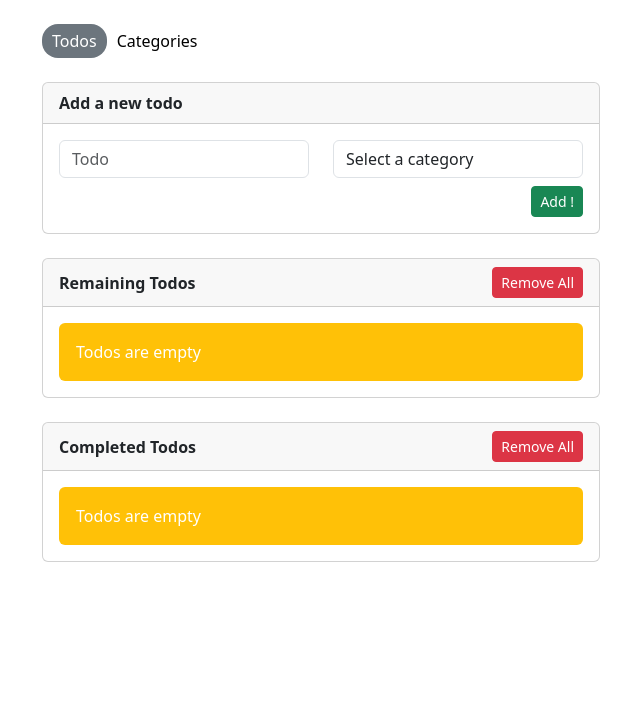
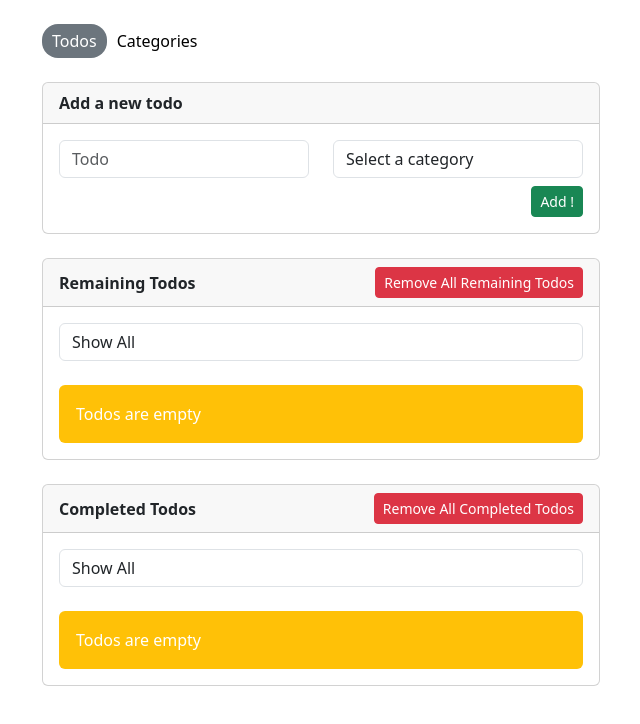
Before and after one commit to gurkanatik/todo-app-react-js, a React (Vite) app in the folder 0-todo/: page / in a window 1280 px wide. Shown: the top 724 px of the page, without its empty margins (319-959 px from the left). Built offline with nearby package versions, Linux system fonts and the light colour scheme.

Commit message:
todo filter by category

```diff
--- a/0-todo/src/App.jsx
+++ b/0-todo/src/App.jsx
@@ -10,6 +10,10 @@ function App() {
     const [alertMessage, setAlertMessage] = useState('')
     const [categories, setCategories] = useState(['Work', 'Home', 'School'])
     const [todos, setTodos] = useState([])
+
+    useEffect(() => {
+        console.log(todos)
+    }, [todos])
 
     return (
         <>
--- a/0-todo/src/components/todos/Todos.jsx
+++ b/0-todo/src/components/todos/Todos.jsx
@@ -1,4 +1,4 @@
-import {useEffect} from "react";
+import {useEffect, useState} from "react";
 
 function TodoItem({todo, category, removeTodo, changeStatus}) {
     let classes = 'list-group-item d-flex align-items-center justify-content-between'
@@ -7,7 +7,9 @@ function TodoItem({todo, category, removeTodo, changeStatus}) {
     return (
         <li className={classes}>
             <div>
-                <input className="me-2" type="checkbox" checked={todo.status} onChange={() => {changeStatus(todo.id)}}/>
+                <input className="me-2" type="checkbox" checked={todo.status} onChange={() => {
+                    changeStatus(todo.id)
+                }}/>
                 <span className="me-2">{todo.todo}</span>
                 <span className="badge bg-primary">{category}</span>
             </div>
@@ -19,7 +21,14 @@ function TodoItem({todo, category, removeTodo, changeStatus}) {
 }
 
 export default function ({caption, status, todos, categories, setTodos}) {
-    const thisComponentTodos = todos.filter((todoItem) => todoItem.status === status)
+    const [categoryId, setCategoryId] = useState('all')
+    const thisComponentTodos = todos.filter((todoItem) => {
+        if(categoryId === 'all') {
+            return todoItem.status === status
+        }
+
+        return todoItem.status === status && todoItem.categoryId === categoryId
+    })
 
     function removeTodo(todo) {
         setTodos(todos.filter((item) => item !== todo))
@@ -36,6 +45,13 @@ export default function ({caption, status, todos, categories, setTodos}) {
         setTodos(newTodos)
     }
 
+    function filterTodos() {
+        if (categoryId === 'all') {
+            return thisComponentTodos
+        }
+        return thisComponentTodos.filter((todoItem) => todoItem.categoryId === categoryId)
+    }
+
     return (
         <>
             <div className="card mb-4">
@@ -43,11 +59,18 @@ export default function ({caption, status, todos, categories, setTodos}) {
                     <span className="fw-bold">{caption}</span>
                     <button className="btn btn-sm btn-danger" onClick={() => {
                         removeAll()
-                    }}>Remove All
+                    }}>Remove All {caption}
                     </button>
                 </div>
                 <div className="card-body">
+                    <select className="form-control mb-4" value={categoryId} onChange={(e) => setCategoryId(e.target.value)}>
+                        <option value="all">Show All</option>
+                        {categories.map((category, categoryIndex) =>
+                            <option key={categoryIndex}
+                                    value={categoryIndex}>{category}</option>)}
+                    </select>
                     {thisComponentTodos.length > 0 && (
+                        <div>
                             <ul className="list-group">
                                 {thisComponentTodos.map((todo, todoIndex) =>
                                     <TodoItem todo={todo}
@@ -57,6 +80,7 @@ export default function ({caption, status, todos, categories, setTodos}) {
                                               key={todoIndex}/>)
                                 }
                             </ul>
+                        </div>
                     )}
                     {thisComponentTodos.length === 0 && (
                         <div className="alert bg-warning text-white mb-0">Todos are empty</div>
```
Lines whose indentation alone changed are shown as unchanged.
